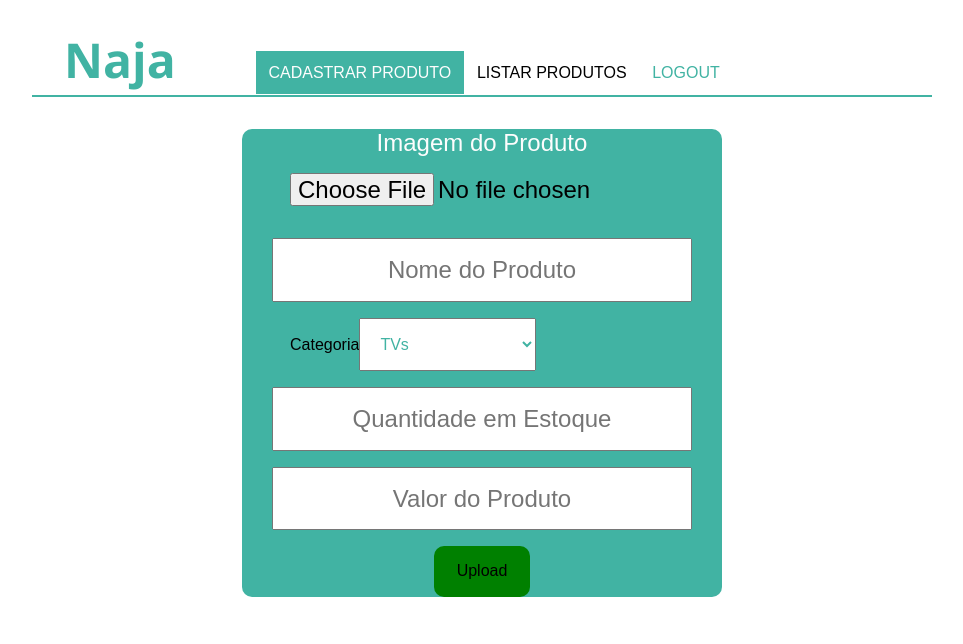
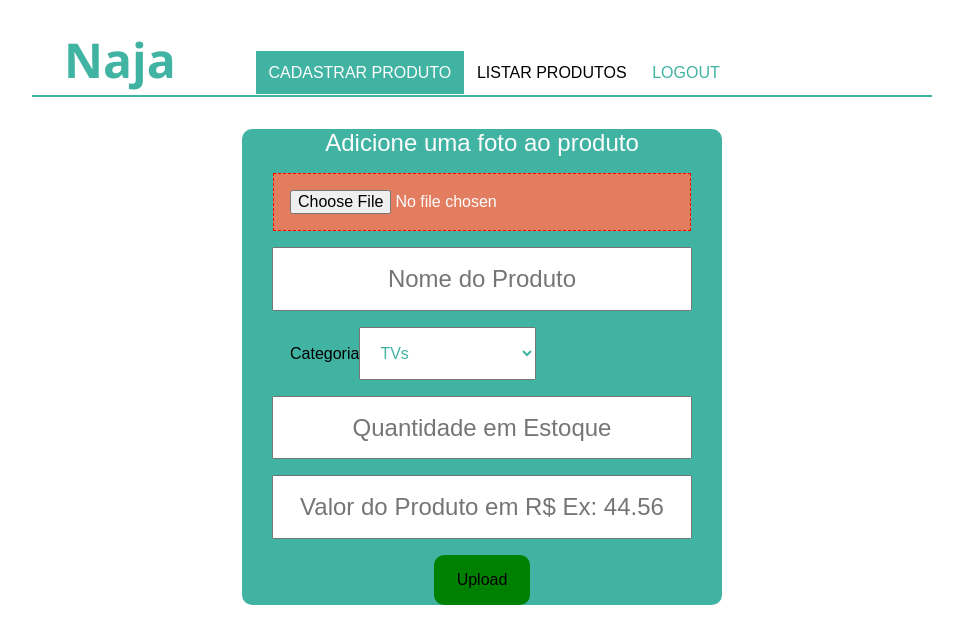
Before and after one commit to gabrielssa/DSW-front, a React (Create React App) app: page /cadastrar-produto in a window 1280 px wide. Shown: the top 644 px of the page, without its empty margins (158-1121 px from the left). Built offline with nearby package versions, Linux system fonts and the light colour scheme; sample sign-in values are in the browser's storage.

Commit message:
update no cadastro

```diff
--- a/src/pages/CadastrarProduto/CadastrarProduto.css
+++ b/src/pages/CadastrarProduto/CadastrarProduto.css
@@ -38,8 +38,15 @@
 }
 
 #imgLabel{
+    font-size: 1.5rem;
+    text-align: center;
     color: #fdfdfd;
-    font-size: 1.5rem;
+    margin: 0px auto;
+    display: block;
+}
+
+#imgLabel span{
+    margin-top: 10px;
 }
 
 #labelCategoria{
@@ -85,3 +92,16 @@
 #carregando {
     display: none;
 }
+
+#file{
+    font-size: 2rem;
+}
+
+#form input[type="file"]{
+    margin: 1rem auto;
+    display: block;
+    border: 1px dashed red;
+    background: #e27d60;
+    color: #fdfdfd;
+    font-size: 16px;
+}
--- a/src/pages/CadastrarProduto/CadastrarProduto.js
+++ b/src/pages/CadastrarProduto/CadastrarProduto.js
@@ -59,10 +59,14 @@ const CadastrarProduto = () => {
 
     return (
         <>
+
             <Menu page="cadastrarProduto"/>
             <div id="form">
-                <label for="file" class="form-element" id="imgLabel">Imagem do Produto</label>
-                <input type="file" id="file" class="form-element"/>
+                <label for="file" id="imgLabel">
+                    Adicione uma foto ao produto
+                </label>
+
+                <input type="file" id="file" accept="image/*"/>
 
                 <input type="text" name ="name" id="name" class="form-element" placeholder="Nome do Produto"/>
                 <span id="labelCategoria">Categoria</span>
@@ -75,7 +79,7 @@ const CadastrarProduto = () => {
 
                 <input type="text" name ="amount" id="amount" class="form-element" placeholder="Quantidade em Estoque"/>
 
-                <input type="text" name ="value" id="value" class="form-element" placeholder="Valor do Produto"/>
+                <input type="text" name ="value" id="value" class="form-element" placeholder="Valor do Produto em R$ Ex: 44.56"/>
                 <button onClick={fileUploadHandler} class="form-element" id="btn">Upload</button>
             </div>
 
```
